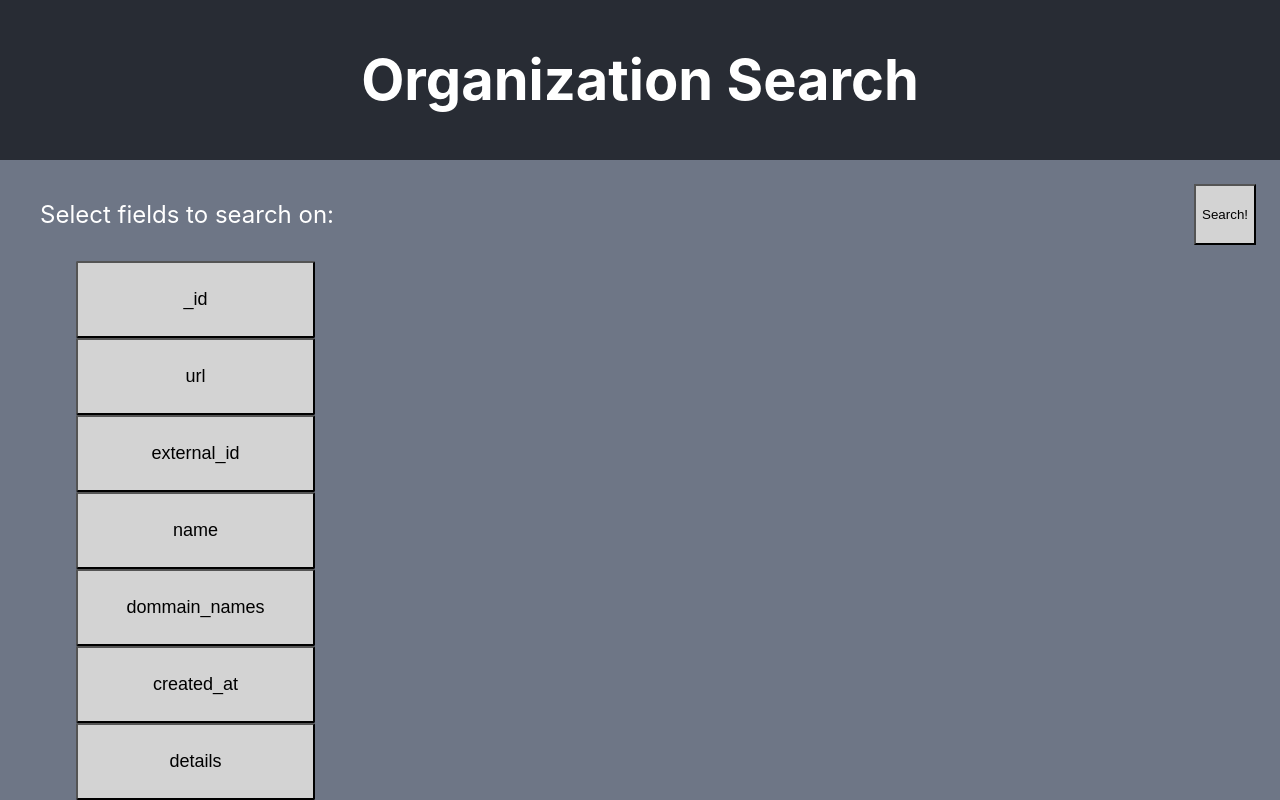
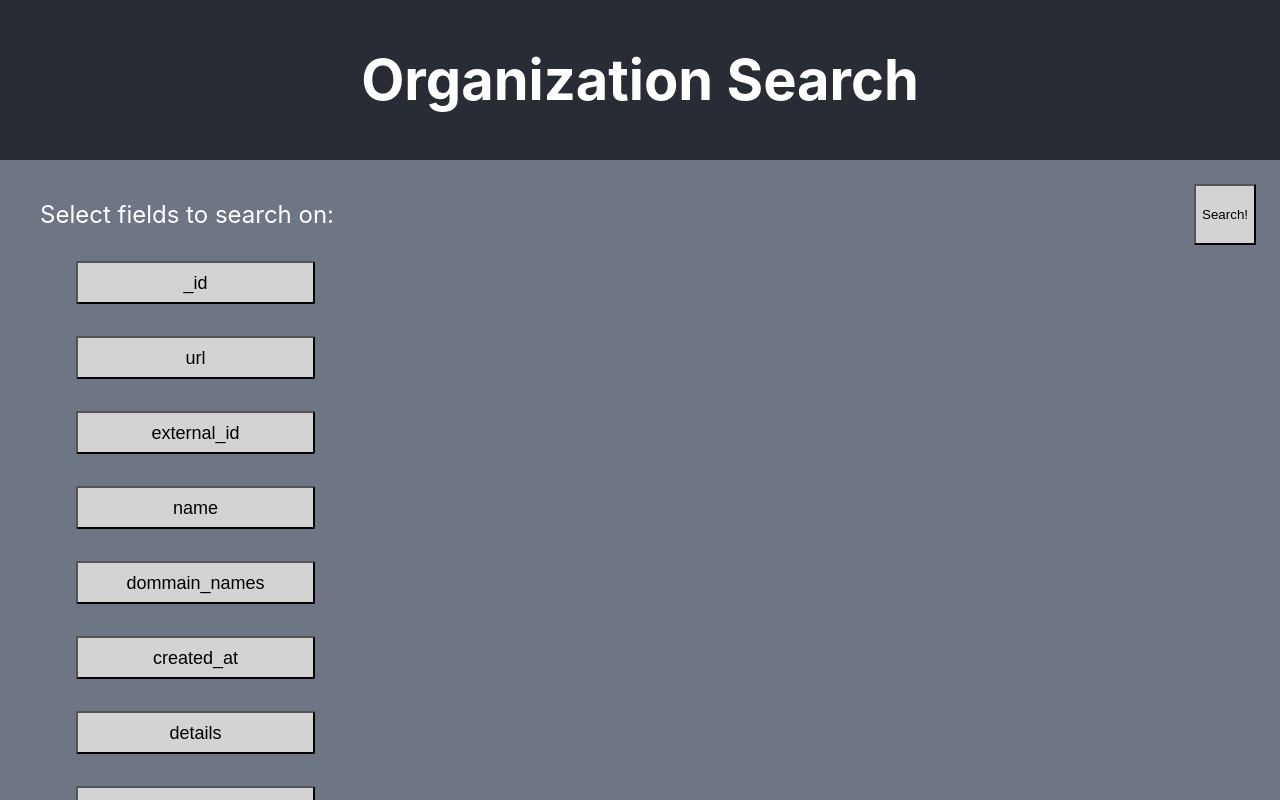
Before and after one commit to mattyg915/SearchApp, a React (Create React App) app in the folder search-app/: page /searchOrgs/organizations in a window 1280 px wide. Shown: the top 800 px of the page. Built offline with nearby package versions, Linux system fonts and the light colour scheme.

Commit message:
fix button bulge

```diff
--- a/search-app/src/interface/search/SearchField/SearchField.css
+++ b/search-app/src/interface/search/SearchField/SearchField.css
@@ -12,6 +12,7 @@
   padding: 10px;
   border-radius: 2px;
   height: 100%;
+  max-height: 43px;
 }
 
 .search-field__input {
```
